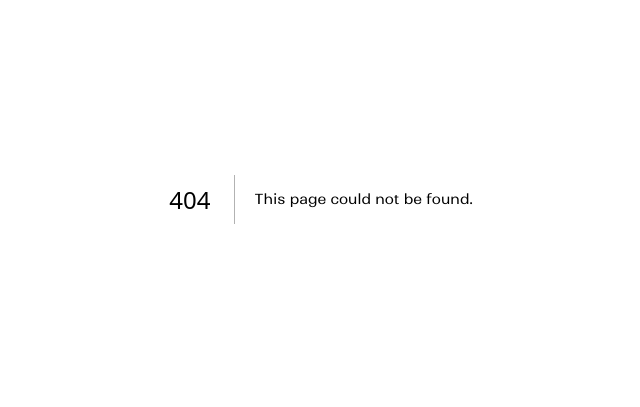
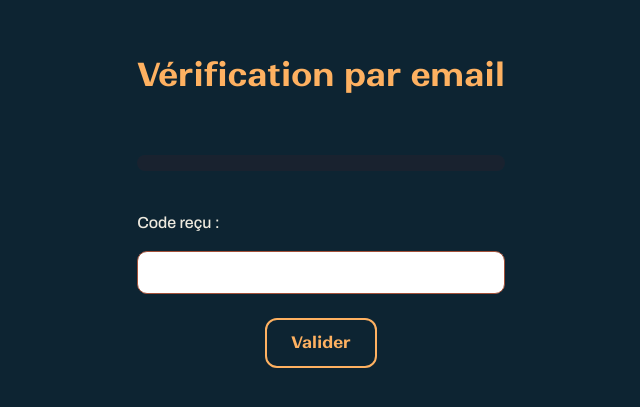
Before and after one commit to Mayel-0/Tech_Talk-Remaster-JS, a Next.js app: page /verify in a window 1280 px wide. Before the commit this address had no page. Shown: the part 201-608 px from the top of the page, without its empty margins (319-959 px from the left). Built offline with nearby package versions, Linux system fonts and the light colour scheme.

Commit message:
add page verify

```diff
--- /dev/null
+++ b/src/app/verify/page.tsx
@@ -0,0 +1,19 @@
+export default function VerifyPage() {
+  return (
+    <main className="container verify-page">
+    <h1>Vérification par email</h1>
+    <p className="error"></p>
+
+    {
+    // {{.Error}}
+    }
+
+    <form method="post" action="/verify">
+      <input type="hidden" name="user_id" value="{{.UserID}}"/>
+      <label htmlFor="code">Code reçu :</label>
+      <input type="text" id="code" name="code" required />
+      <button type="submit">Valider</button>
+    </form>
+    </main>
+  )
+}
```
